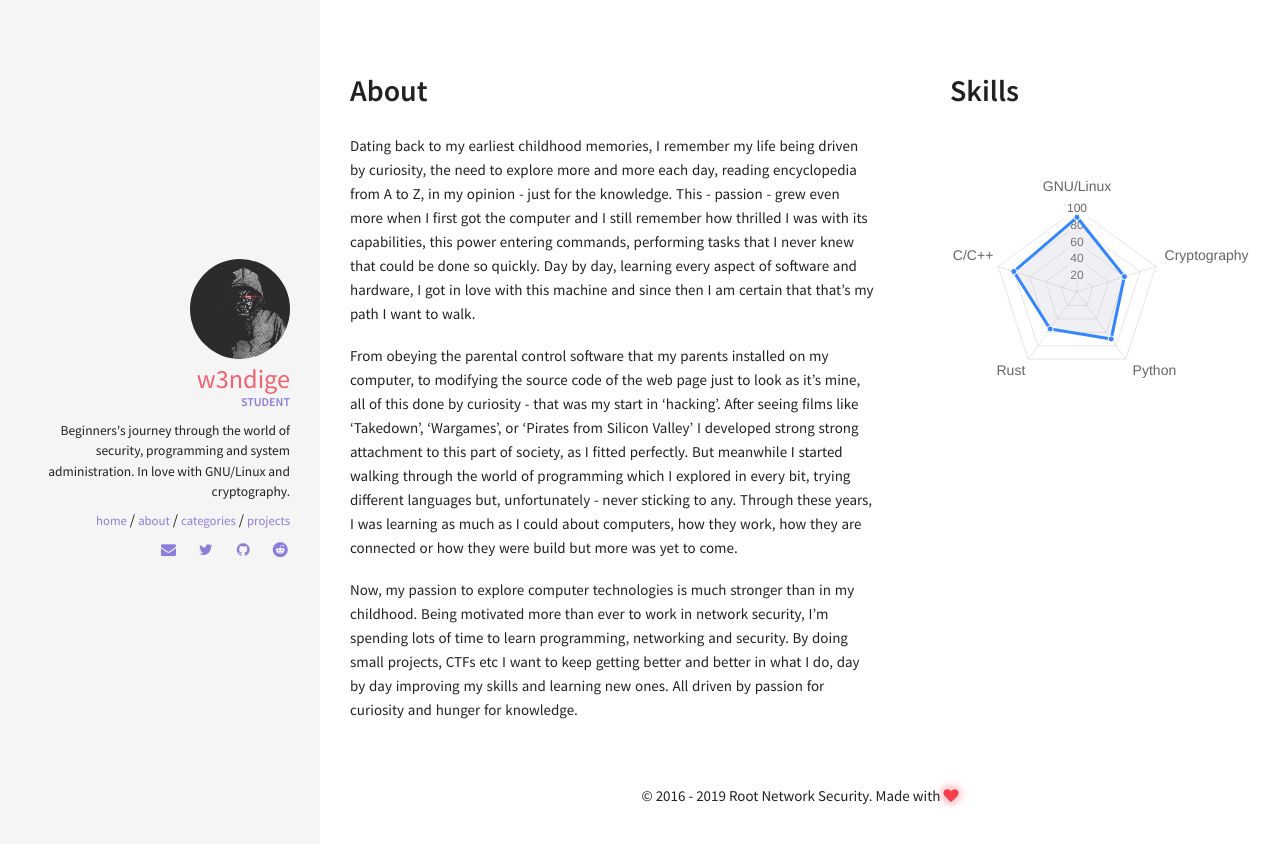
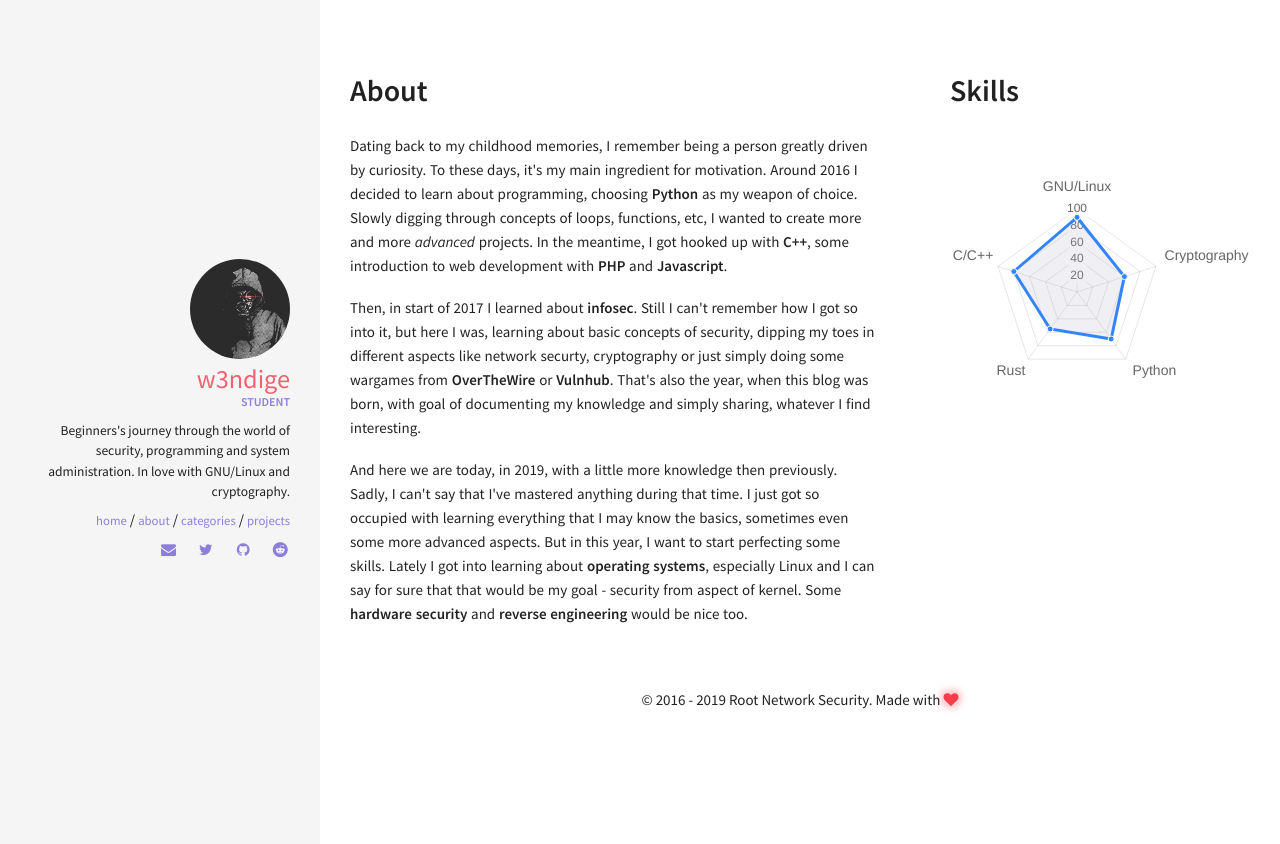
Before and after one commit to W3ndige/rootnetsec.github.io, a Jekyll site: the page built from about.html, in a window 1280 px wide. Shown: the top 844 px of the page. Built offline with Jekyll 4.4.1, drawn with Linux system fonts in a browser that asks for light colours; nearby versions of some CDN libraries.

Commit message:
About page update

```diff
--- a/_includes/sections/about.html
+++ b/_includes/sections/about.html
@@ -1,9 +1,9 @@
 <h1><span data-i18n="skills.my_skills">About</span></h1>
 
 <div>
-    <p>Dating back to my earliest childhood memories, I remember my life being driven by curiosity, the need to explore more and more each day, reading encyclopedia from A to Z, in my opinion - just for the knowledge. This - passion - grew even more when I first got the computer and I still remember how thrilled I was with its capabilities, this power entering commands, performing tasks that I never knew that could be done so quickly. Day by day, learning every aspect of software and hardware, I got in love with this machine and since then I am certain that that’s my path I want to walk.</p>
+   <p>Dating back to my childhood memories, I remember being a person greatly driven by curiosity. To these days, it's my main ingredient for motivation. Around 2016 I decided to learn about programming, choosing <b>Python</b> as my weapon of choice. Slowly digging through concepts of loops, functions, etc, I wanted to create more and more <i>advanced</i> projects. In the meantime, I got hooked up with <b>C++</b>, some introduction to web development with <b>PHP</b> and <b>Javascript</b>. </p>
 
-    <p>From obeying the parental control software that my parents installed on my computer, to modifying the source code of the web page just to look as it’s mine, all of this done by curiosity - that was my start in ‘hacking’. After seeing films like ‘Takedown’, ‘Wargames’, or ‘Pirates from Silicon Valley’ I developed strong strong attachment to this part of society, as I fitted perfectly. But meanwhile I started walking through the world of programming which I explored in every bit, trying different languages but, unfortunately - never sticking to any. Through these years, I was learning as much as I could about computers, how they work, how they are connected or how they were build but more was yet to come.</p>
+   <p>Then, in start of 2017 I learned about <b>infosec</b>. Still I can't remember how I got so into it, but here I was, learning about basic concepts of security, dipping my toes in different aspects like network securty, cryptography or just simply doing some wargames from <b>OverTheWire</b> or <b>Vulnhub</b>. That's also the year, when this blog was born, with goal of documenting my knowledge and simply sharing, whatever I find interesting. </p>
 
-    <p>Now, my passion to explore computer technologies is much stronger than in my childhood. Being motivated more than ever to work in network security, I’m spending lots of time to learn programming, networking and security. By doing small projects, CTFs etc I want to keep getting better and better in what I do, day by day improving my skills and learning new ones. All driven by passion for curiosity and hunger for knowledge.</p>
+   <p>And here we are today, in 2019, with a little more knowledge then previously. Sadly, I can't say that I've mastered anything during that time. I just got so occupied with learning everything that I may know the basics, sometimes even some more advanced aspects. But in this year, I want to start perfecting some skills. Lately I got into learning about <b>operating systems</b>, especially Linux and I can say for sure that that would be my goal - security from aspect of kernel. Some <b>hardware security</b> and <b>reverse engineering</b> would be nice too.  </p>
 </div>
```
